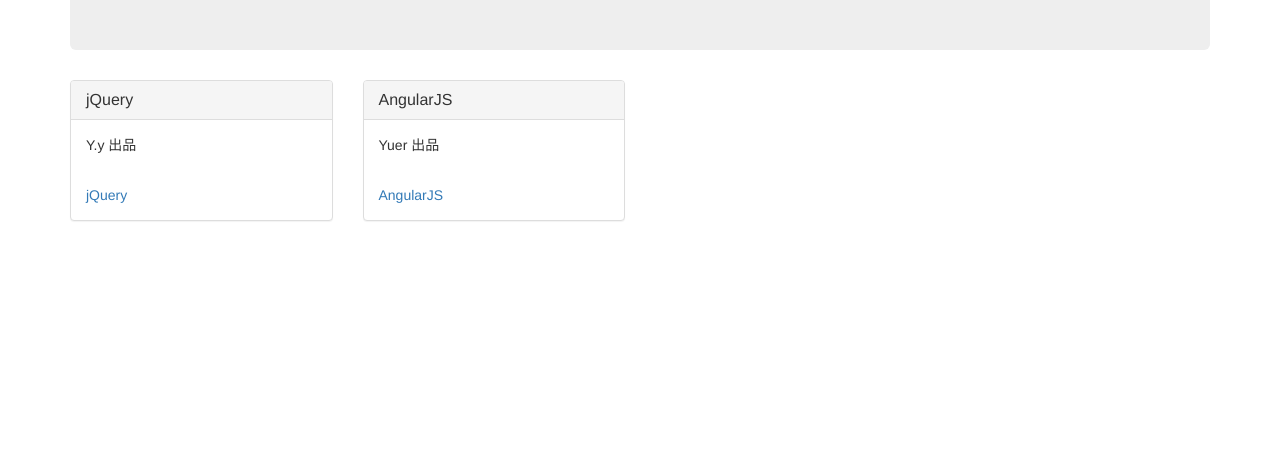
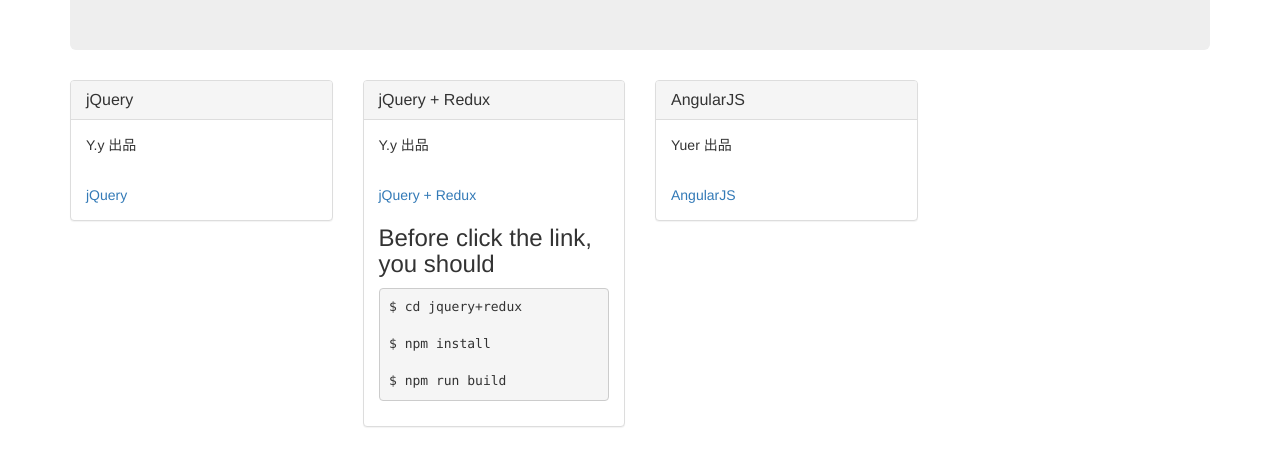
Before and after one commit to ChuCooOrg/demo, a website: page index.html in a window 1280 px wide. Shown: the part 170-636 px from the top of the page. Drawn offline with nearby package versions, Linux system fonts and the light colour scheme.

Commit message:
add link & usage

```diff
--- a/index.html
+++ b/index.html
@@ -29,6 +29,24 @@
                 <div class="col-md-3">
                     <div class="panel panel-default">
                         <div class="panel-heading">
+                            <h3 class="panel-title"><a href="jquery+redux">jQuery + Redux</a></h3>
+                        </div>
+                        <div class="panel-body">
+                            <p>Y.y 出品</p>
+                            <br>
+                            <a href="jquery+redux">jQuery + Redux</a>
+                            <br />
+                            <h3>Before click the link, you should</h3>
+                            <pre><code>$ cd jquery+redux
+                                $ npm install
+                                $ npm run build</code></pre>
+                        </div>
+                    </div>
+                </div>
+
+                <div class="col-md-3">
+                    <div class="panel panel-default">
+                        <div class="panel-heading">
                             <h3 class="panel-title"><a href="angularjs">AngularJS</a></h3>
                         </div>
                         <div class="panel-body">
```
